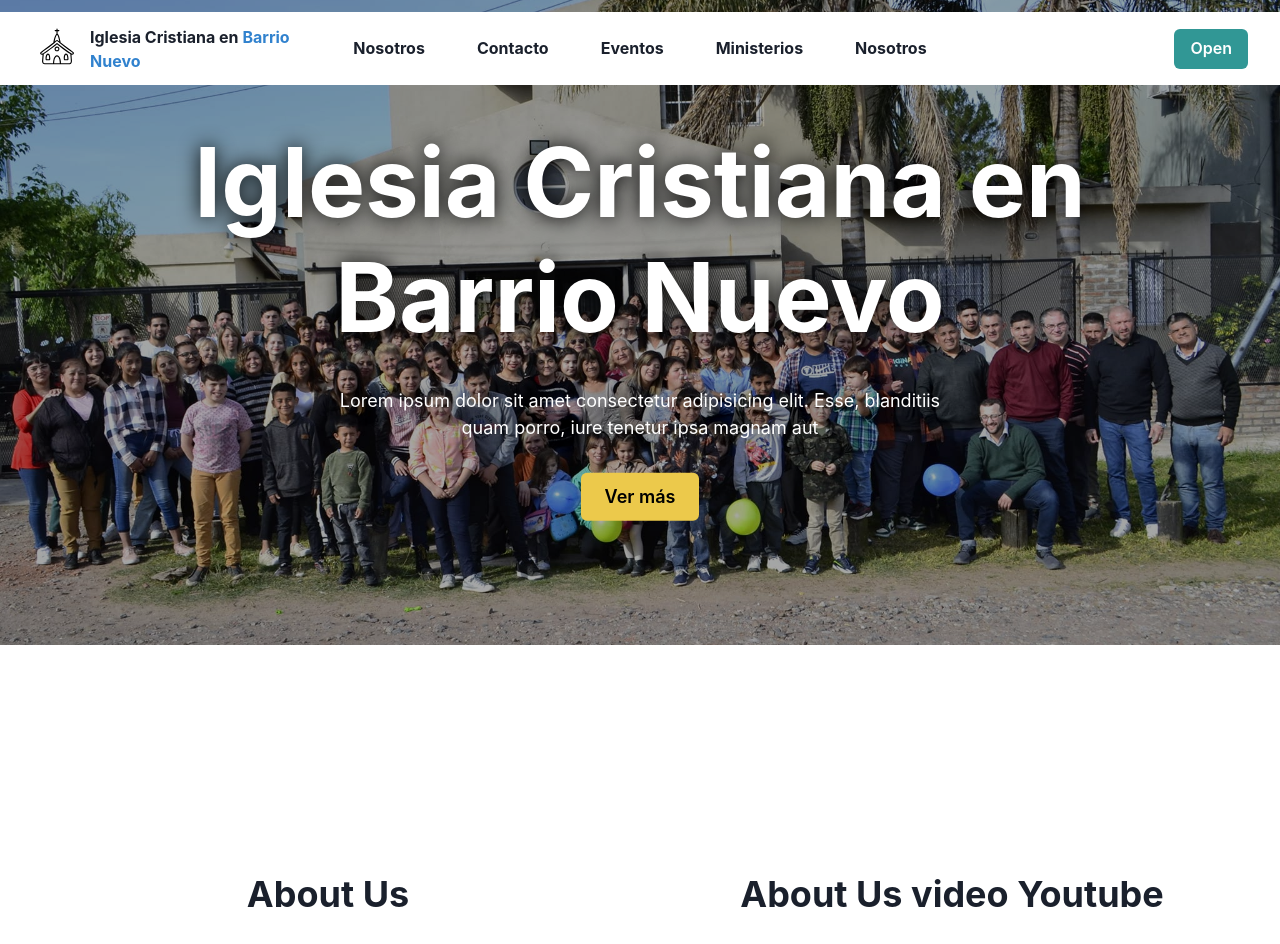
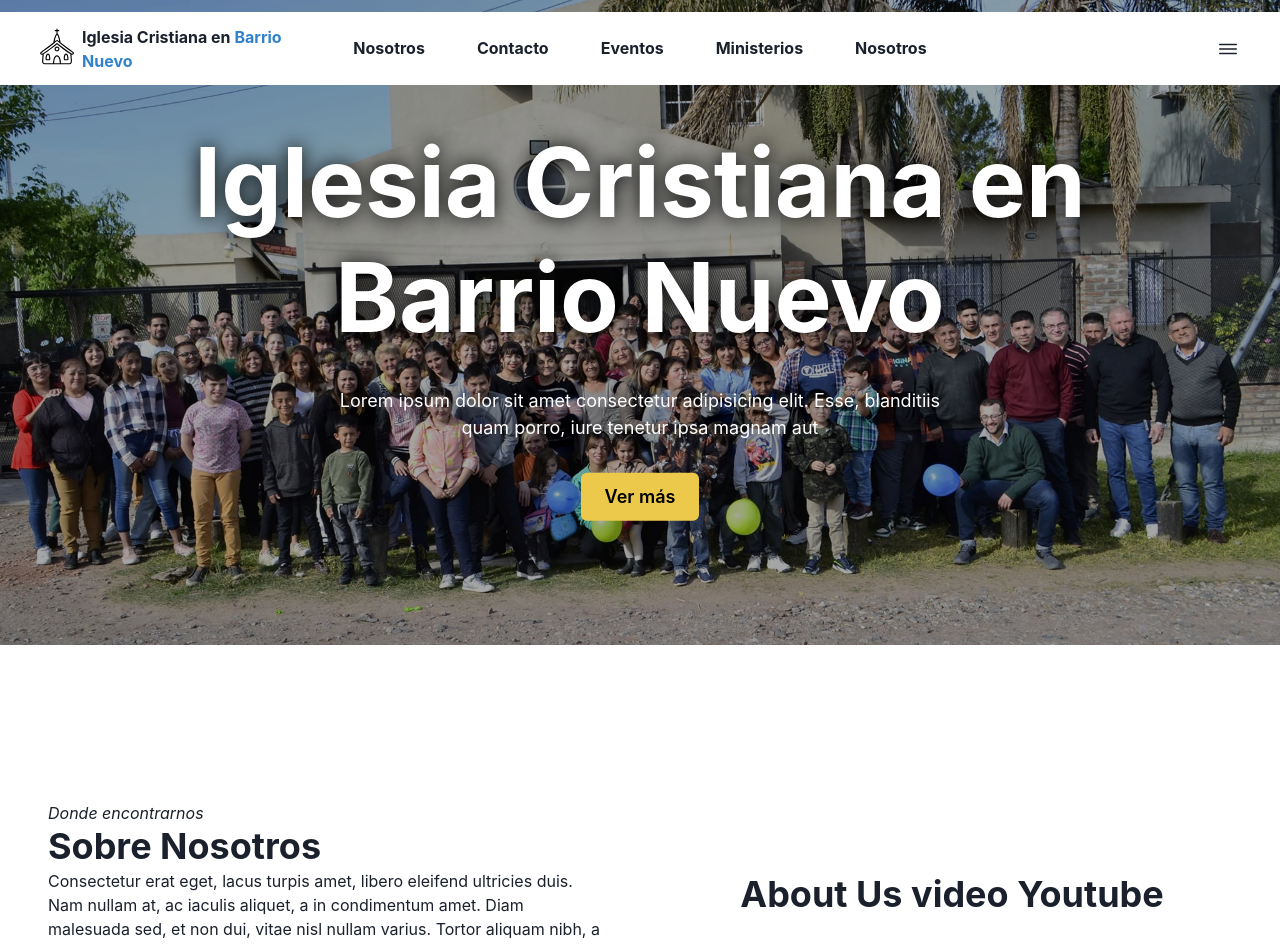
Before and after one commit to Agus9217/nuevo-proyecto-iglesia, a Next.js app: page / in a window 1280 px wide. Shown: the top 944 px of the page. Built offline with nearby package versions, Linux system fonts and the light colour scheme.

Commit message:
Finishing HomePage template

```diff
--- a/src/app/components/aboutUs/AboutUs.tsx
+++ b/src/app/components/aboutUs/AboutUs.tsx
@@ -1,4 +1,4 @@
-import {Flex, Heading, Stack} from "@chakra-ui/react";
+import { Flex, Heading, Stack, Text } from "@chakra-ui/react";
 
 export const AboutUs = () => {
   return (
@@ -11,15 +11,23 @@ export const AboutUs = () => {
     >
       <Flex
         m={0}
-        p={0}
+        px={8}
         h={'100%'}
         w={'50%'}
-        align={'center'}
         justifyContent={'center'}
+        direction={'column'}
       >
+        <Text
+          as={'i'}
+        >
+          Donde encontrarnos
+        </Text>
         <Heading>
-          About Us
+          Sobre Nosotros
         </Heading>
+        <Text>
+          Consectetur erat eget, lacus turpis amet, libero eleifend ultricies duis. Nam nullam at, ac iaculis aliquet, a in condimentum amet. Diam malesuada sed, et non dui, vitae nisl nullam varius. Tortor aliquam nibh, a enim praesent, est tristique consequat enim. Imperdiet dignissim suspendisse, pulvinar pharetra dui, dui facilisis ullamcorper eleifend.
+        </Text>
       </Flex>
       <Flex
         m={0}
--- a/src/app/components/navbar/DesktopNavbar.tsx
+++ b/src/app/components/navbar/DesktopNavbar.tsx
@@ -1,50 +1,27 @@
 'use client'
 
-import {
-  Box,
-  Button,
-  Drawer,
-  DrawerBody,
-  DrawerContent,
-  DrawerFooter,
-  DrawerHeader,
-  DrawerOverlay,
-  Flex,
-  Highlight,
-  IconButton,
-  Input,
-  ListItem,
-  Stack,
-  Text,
-  UnorderedList,
-  useDisclosure
-} from "@chakra-ui/react";
-import {navItem} from "@/app/components/navbar/nav-items";
-import {IoMenuOutline} from "react-icons/io5";
+import { Button, Drawer, DrawerBody, DrawerContent, DrawerFooter, DrawerHeader, DrawerOverlay, Flex, Highlight, IconButton, Input, ListItem, Stack, Text, UnorderedList, useDisclosure } from "@chakra-ui/react";
+import { navItem } from "@/app/components/navbar/nav-items";
+import { IoMenuOutline } from "react-icons/io5";
 import imgSvg from "@/app/assets/worship-church-icon.svg";
 import Image from "next/image";
-import {LinkMotion} from "@/app/components";
-import {useRef} from "react";
+import { LinkMotion } from "@/app/components";
+import { useRef } from "react";
 
-interface Prop {
-  onOpen: () => void
-}
-
-export const DesktopNavbar = ({ onOpen }: Prop) => {
+export const DesktopNavbar = () => {
+  const { isOpen, onOpen, onClose } = useDisclosure()
   const btnRef = useRef<HTMLButtonElement>(null)
 
   return (
-    <>
-      <Box
+    <Stack
       as={'nav'}
-        display={'flex'}
       maxW={'1400px'}
       h={'100%'}
       w={'100%'}
       justifyContent={'center'}
       alignItems={'center'}
       bg={'white'}
-        flexDirection={'row'}
+      direction={'row'}
       px={8}
     >
       <Flex
@@ -60,7 +37,6 @@ export const DesktopNavbar = ({ onOpen }: Prop) => {
           height={50}
         />
         <Text
-            pl={2}
           fontWeight={'bold'}
         >
           <Highlight
@@ -75,7 +51,7 @@ export const DesktopNavbar = ({ onOpen }: Prop) => {
       </Flex>
       <UnorderedList
         styleType={'none'}
-          display={'flex'}
+        display={{ base: 'none', xl: 'flex' }}
         m={0}
         gap={'20px'}
         flexGrow={2}
@@ -100,14 +76,36 @@ export const DesktopNavbar = ({ onOpen }: Prop) => {
         justifyContent={'end'}
         alignItems={'center'}
       >
-          <Button
-            colorScheme='teal'
-            onClick={onOpen}>
-            Open
+        <Flex>
+          <IconButton
+            aria-label="overlay"
+            variant={'ghost'}
+            icon={<IoMenuOutline size={'24px'} />}
+            ref={btnRef}
+            onClick={onOpen}
+          />
+          <Drawer
+            isOpen={isOpen}
+            placement='right'
+            onClose={onClose}
+            finalFocusRef={btnRef}
+          >
+            <DrawerOverlay />
+            <DrawerContent>
+              <DrawerHeader>Create your account</DrawerHeader>
+              <DrawerBody>
+                <Input placeholder='Type here...' />
+              </DrawerBody>
+              <DrawerFooter>
+                <Button variant='outline' mr={3} onClick={onClose}>
+                  Cancel
                 </Button>
+                <Button colorScheme='blue'>Save</Button>
+              </DrawerFooter>
+            </DrawerContent>
+          </Drawer>
         </Flex>
-      </Box>
-
-    </>
+      </Flex>
+    </Stack>
   )
 }
--- a/src/app/components/navbar/Navbar.tsx
+++ b/src/app/components/navbar/Navbar.tsx
@@ -1,10 +1,7 @@
-'use client'
-
-import {Drawer, DrawerContent, DrawerOverlay, Show, Stack, useDisclosure} from "@chakra-ui/react";
+import { Stack } from "@chakra-ui/react";
 import { DesktopNavbar } from "@/app/components/navbar/DesktopNavbar";
 
 export const Navbar = () => {
-  const {isOpen, onOpen, onClose} = useDisclosure()
 
   return (
     <Stack
@@ -17,19 +14,7 @@ export const Navbar = () => {
       pt={{ base: 0, xl: 3 }}
       zIndex={1000}
     >
-      <Show above={'md'}>
-        <DesktopNavbar onOpen={onOpen} />
-      </Show>
-      <Drawer
-        isOpen={isOpen}
-        placement='right'
-        onClose={onClose}
-      >
-        <DrawerOverlay/>
-        <DrawerContent>
-
-        </DrawerContent>
-      </Drawer>
+      <DesktopNavbar />
     </Stack>
   )
 }
```
Lines whose indentation alone changed are shown as unchanged.
